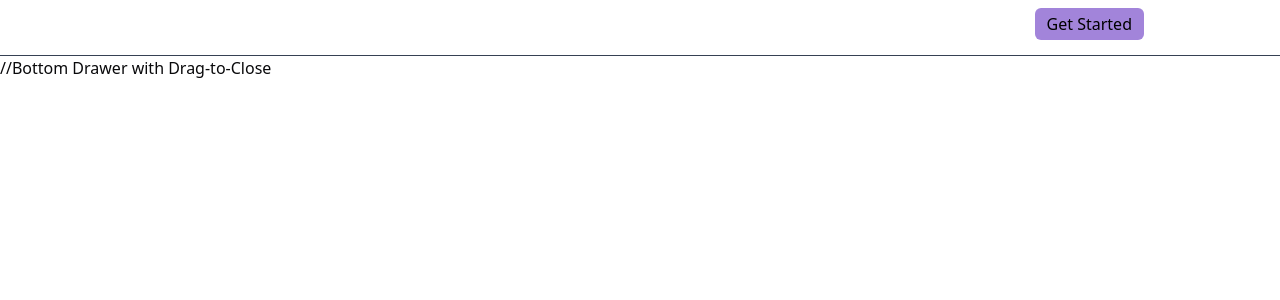
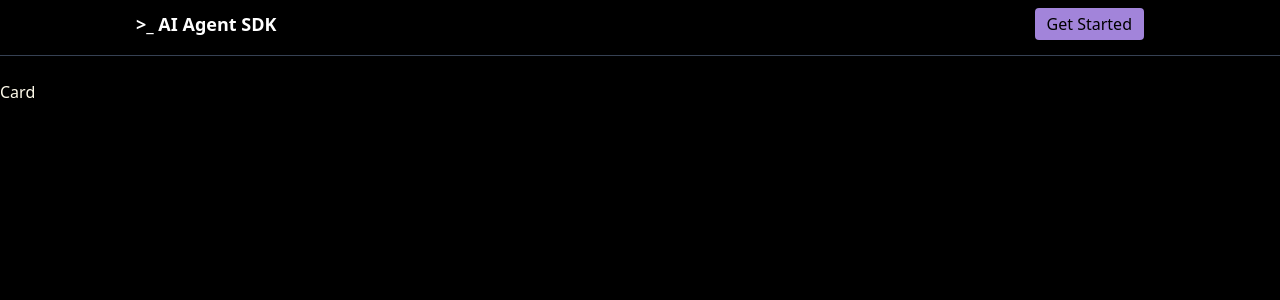
Before and after one commit to ShriHari1307/AiApplication, a React (Vite) app: page / in a window 1280 px wide. Shown: the top 300 px of the page. Built offline with nearby package versions, Linux system fonts and the light colour scheme.

Commit message:
REFACTOR : Testimonials created

```diff
--- a/src/App.tsx
+++ b/src/App.tsx
@@ -1,6 +1,7 @@
 import './App.css'
 import MainContent from './MainContent'
 import HeaderComponent from './Components/Header'
+import Card from './Components/Testimonials/Card'
 
 function App() {
 
@@ -11,6 +12,8 @@
     {/* Main Content */}
     <MainContent/>
 
+    <Card/>
+
     {/* Footer */}
     </>
   )
--- /dev/null
+++ b/src/Components/Testimonials/Card.tsx
@@ -0,0 +1,14 @@
+
+
+export const Card = () => {
+
+
+
+  return (
+    <div className=" text-amber-50">
+        Card
+    </div>
+  )
+}
+
+export default Card
--- a/src/index.css
+++ b/src/index.css
@@ -16,7 +16,7 @@
   }
 }
 
-:root {
+/* :root {
   --radius: 0.625rem;
   --background: oklch(1 0 0);
   --foreground: oklch(0.141 0.005 285.823);
@@ -121,13 +121,13 @@
   --color-sidebar-accent-foreground: var(--sidebar-accent-foreground);
   --color-sidebar-border: var(--sidebar-border);
   --color-sidebar-ring: var(--sidebar-ring);
-}
+} */
 
-@layer base {
+/* @layer base {
   * {
     @apply border-border outline-ring/50;
   }
   body {
     @apply bg-background text-foreground;
   }
-}
+} */
```
